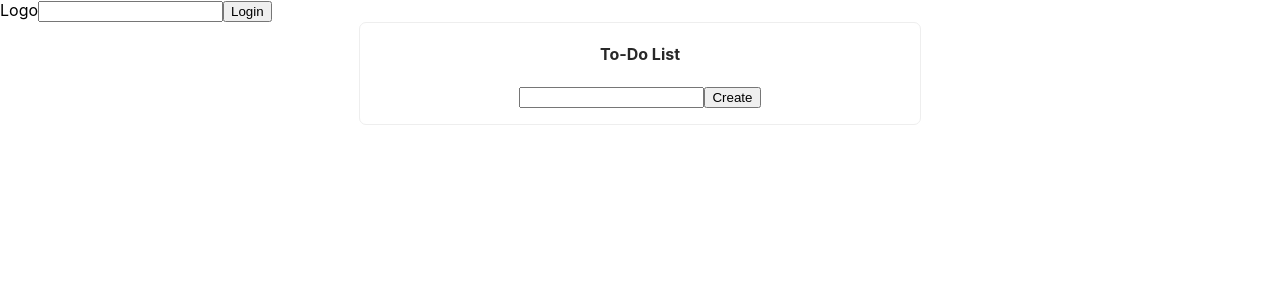
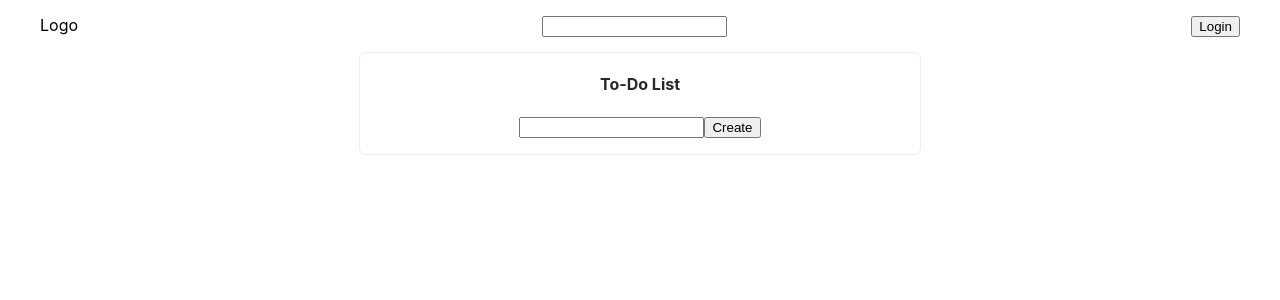
Before and after one commit to mulutbrah/playground-react, a React (Create React App) app: page / in a window 1280 px wide. Shown: the top 300 px of the page. Built offline with nearby package versions, Linux system fonts and the light colour scheme.

Commit message:
Implement new header style

```diff
--- a/src/components/Header/style.scss
+++ b/src/components/Header/style.scss
@@ -1,3 +1,5 @@
 .ml-header {
   display: flex;
+  justify-content: space-between;
+  padding: 15px 40px;
 }
```
